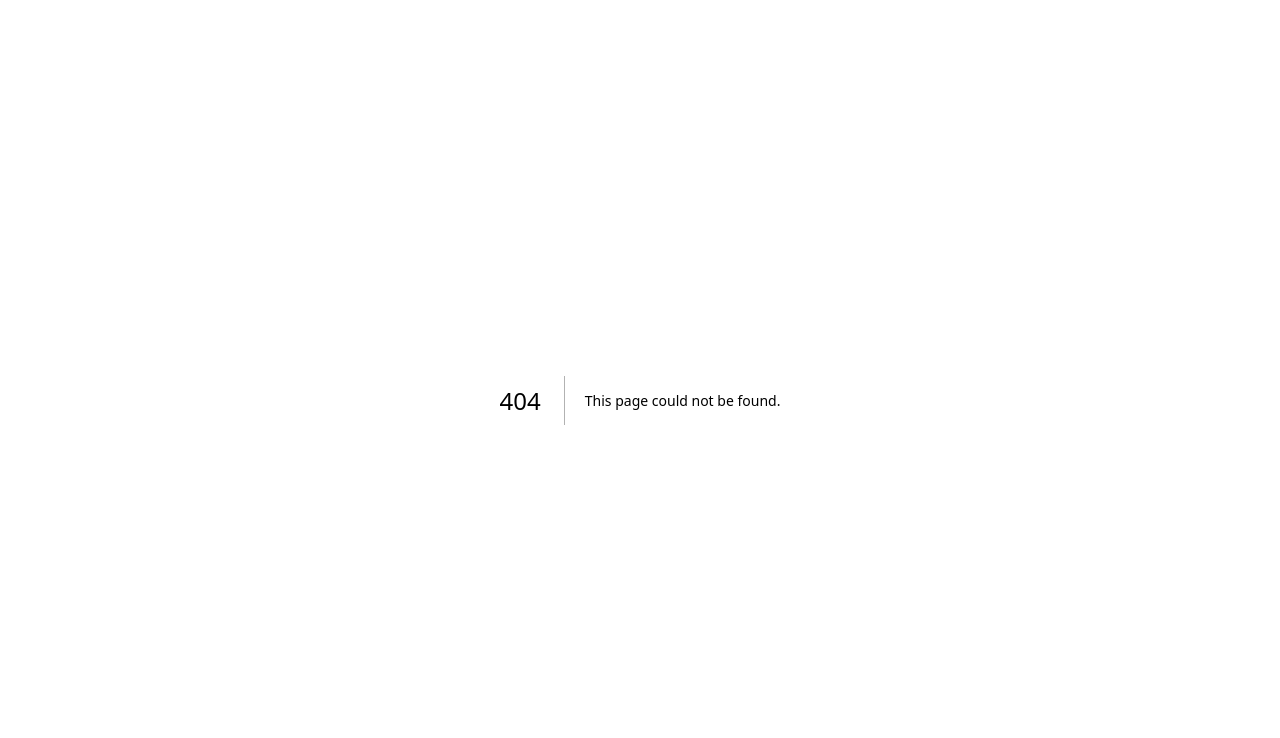
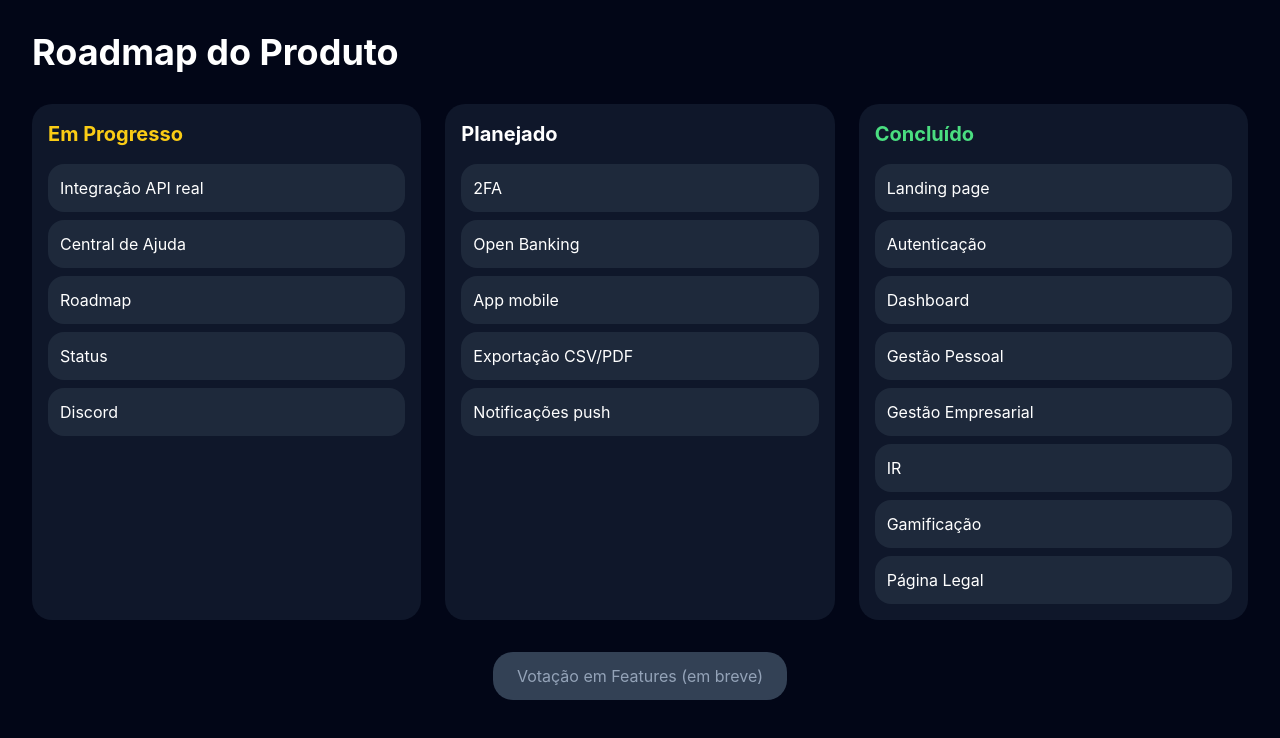
Before and after one commit to juninhos-comunidade/Cifrinho, a Next.js app in the folder apps/web/: page /roadmap in a window 1280 px wide. Before the commit this address had no page. Shown: the top 738 px of the page. Built offline with nearby package versions, Linux system fonts and the light colour scheme.

Commit message:
feat: cria página roadmap

```diff
--- /dev/null
+++ b/apps/web/src/app/roadmap/page.tsx
@@ -0,0 +1,106 @@
+const IN_PROGRESS = [
+  "Integração API real",
+  "Central de Ajuda",
+  "Roadmap",
+  "Status",
+  "Discord",
+];
+
+const PLANNED = [
+  "2FA",
+  "Open Banking",
+  "App mobile",
+  "Exportação CSV/PDF",
+  "Notificações push",
+];
+
+const DONE = [
+  "Landing page",
+  "Autenticação",
+  "Dashboard",
+  "Gestão Pessoal",
+  "Gestão Empresarial",
+  "IR",
+  "Gamificação",
+  "Página Legal",
+];
+
+export default function RoadmapPage() {
+  return (
+
+<main className="min-h-screen bg-slate-950 text-white p-8">
+  <h1 className="text-4xl font-bold mb-8">
+    Roadmap do Produto
+  </h1>
+
+  <div className="grid md:grid-cols-3 gap-6">
+
+    <div className="bg-slate-900 p-4 rounded-xl">
+      <h2 className="font-bold text-yellow-400 mb-4 text-xl">
+        Em Progresso
+      </h2>
+
+      <div className="space-y-2">
+        {IN_PROGRESS.map((item) => (
+          <div
+            key={item}
+            className="bg-slate-800 rounded-lg p-3"
+          >
+            {item}
+          </div>
+        ))}
+      </div>
+    </div>
+
+    <div className="bg-slate-900 p-4 rounded-xl">
+  <h2 className="font-bold text-blue-400 mb-4 text-xl">
+    Planejado
+  </h2>
+
+  <div className="space-y-2">
+    {PLANNED.map((item) => (
+      <div
+        key={item}
+        className="bg-slate-800 rounded-lg p-3"
+      >
+        {item}
+      </div>
+    ))}
+  </div>
+</div>
+
+    <div className="bg-slate-900 p-4 rounded-xl">
+  <h2 className="font-bold text-green-400 mb-4 text-xl">
+    Concluído
+  </h2>
+
+  <div className="space-y-2">
+    {DONE.map((item) => (
+      <div
+        key={item}
+        className="bg-slate-800 rounded-lg p-3"
+      >
+        {item}
+      </div>
+    ))}
+  </div>
+</div>
+
+  </div>
+  <div className="mt-8 flex justify-center">
+  <button
+    disabled
+    className="
+      px-6 py-3
+      rounded-xl
+      bg-slate-700
+      text-slate-400
+      cursor-not-allowed
+    "
+  >
+    Votação em Features (em breve)
+  </button>
+</div>
+</main>
+  );
+}
```
